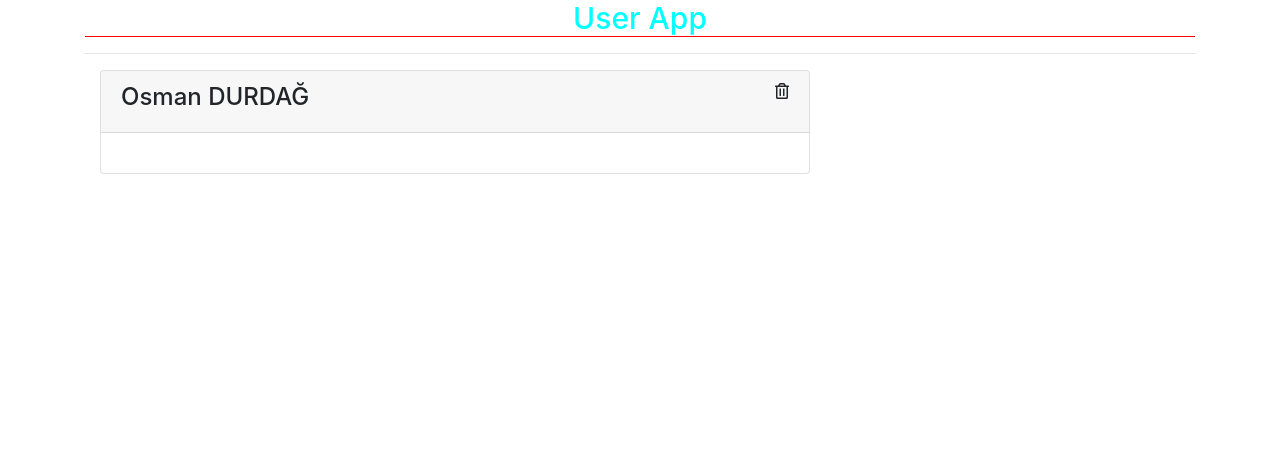
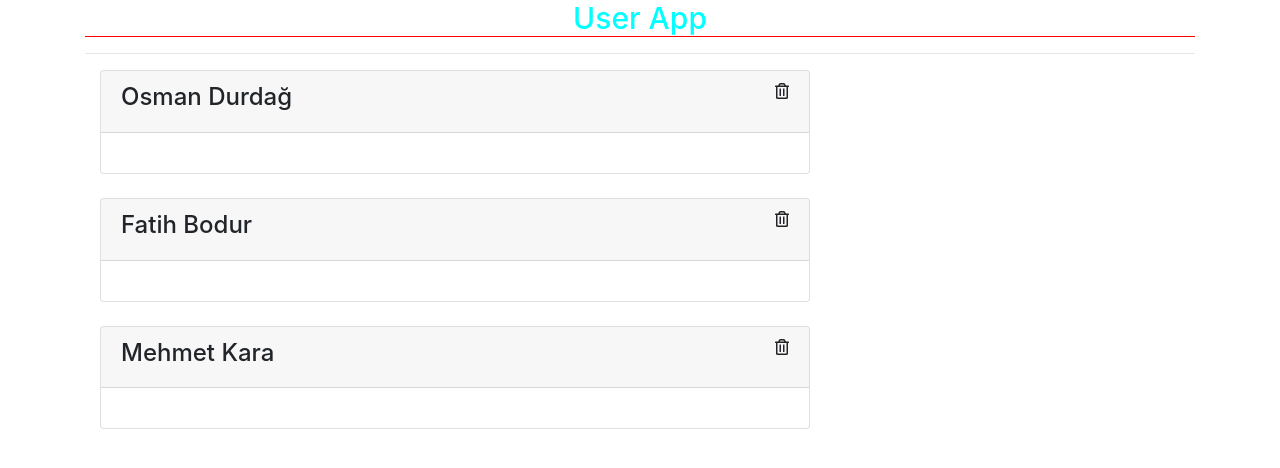
Before and after one commit to zumrudu-anka/first-step-to-react, a React (Create React App) app in the folder ReactTutorial/project_for_learning/: page / in a window 1280 px wide. Shown: the top 468 px of the page. Built offline with nearby package versions, Linux system fonts and the light colour scheme.

Commit message:
Communication between Components

```diff
--- a/ReactTutorial/project_for_learning/src/App.js
+++ b/ReactTutorial/project_for_learning/src/App.js
@@ -1,20 +1,37 @@
 import React, { Component } from 'react';
-import User from "./Components/User";
 import Navbar from "./Components/Navbar";
+import Users from "./Components/Users";
 import './App.css';
 
 class App extends Component {
+  state = {
+    users: [
+      {
+        id : 1,
+        name : "Osman",
+        surname : "Durdağ",
+        state : "Prof. Dr"
+      },
+      {
+        id : 2,
+        name : "Fatih",
+        surname : "Bodur",
+        state : "Prof. Dr"
+      },{
+        id : 3,
+        name : "Mehmet",
+        surname : "Kara",
+        state : "Öğrenci"
+      },
+    ]
+  }
   render() {
 
     return (
       <div className="container">
         <Navbar title="User App"></Navbar>
         <hr></hr>
-        <User
-          name="Osman"
-          surname="DURDAĞ"
-          state="Prof. Dr."
-        ></User>
+        <Users users = {this.state.users}></Users>
       </div>
     );
   }
--- /dev/null
+++ b/ReactTutorial/project_for_learning/src/Components/Users.js
@@ -0,0 +1,24 @@
+import React, { Component } from 'react'
+import User from "./User";
+
+class Users extends Component {
+  render() {
+      const {users}=this.props;
+      return (
+      <div>
+        {
+            users.map(user => {
+                return(
+                    <User
+                        key = {user.id}
+                        name = {user.name}
+                        surname = {user.surname}
+                        state = {user.state}></User>
+                )
+            })
+        }
+      </div>
+    )
+  }
+}
+export default Users;
```
